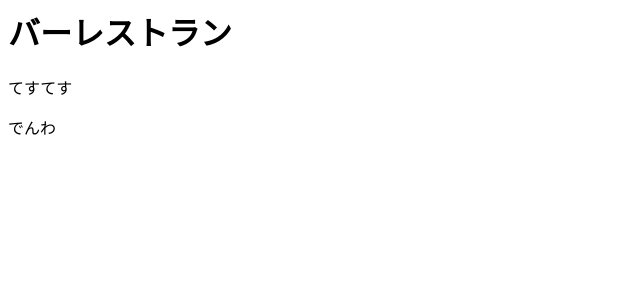
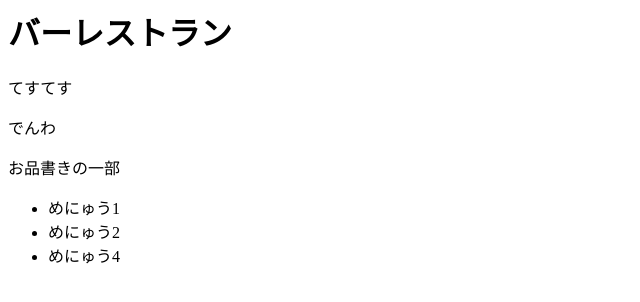
Before and after one commit to s-wool-lab/git_test, a plain HTML site: page index.html in a window 1280 px wide. Shown: the whole page, without its empty margins (0-640 px from the left). Drawn offline with Linux system fonts and the light colour scheme.

Commit message:
めにゅうを書きました！
1行目はコミットする変更内容の要約、2行目は空行、3行目以降に変更した理由の説明を書くのが標準的なログメッセージの形式らしいよ！

```diff
--- a/index.html
+++ b/index.html
@@ -8,5 +8,11 @@
 	<h1 id="">バーレストラン</h1>
 	<p>てすてす</p>
 	<p>でんわ</p>
+	<p>お品書きの一部</p>
+	<ul>
+		<li>めにゅう1</li>
+		<li>めにゅう2</li>
+		<li>めにゅう4</li>
+	</ur>
 </body>
 </html>
```
